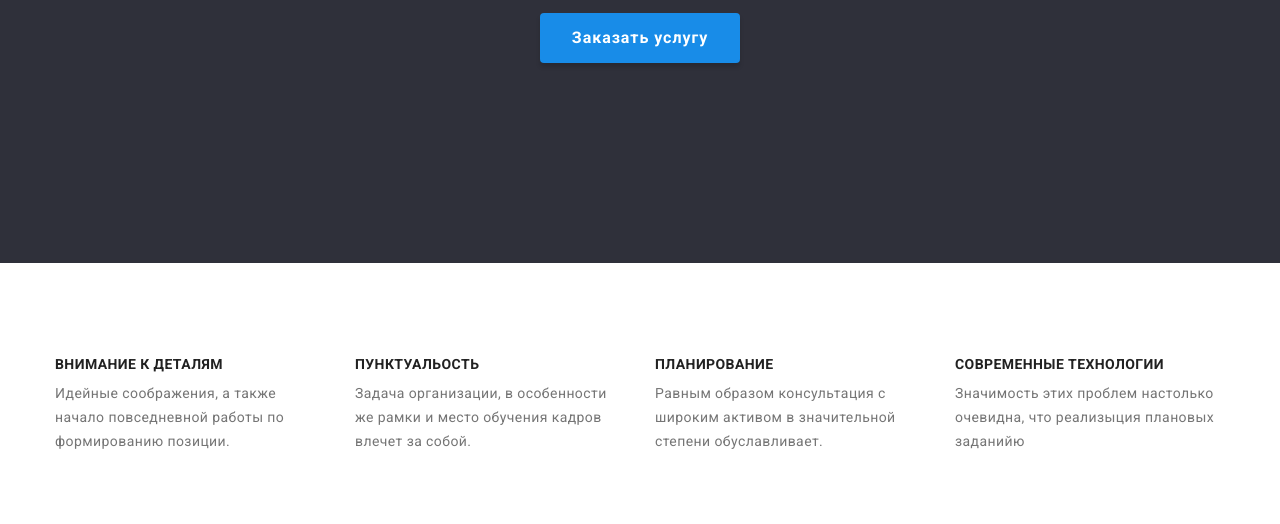
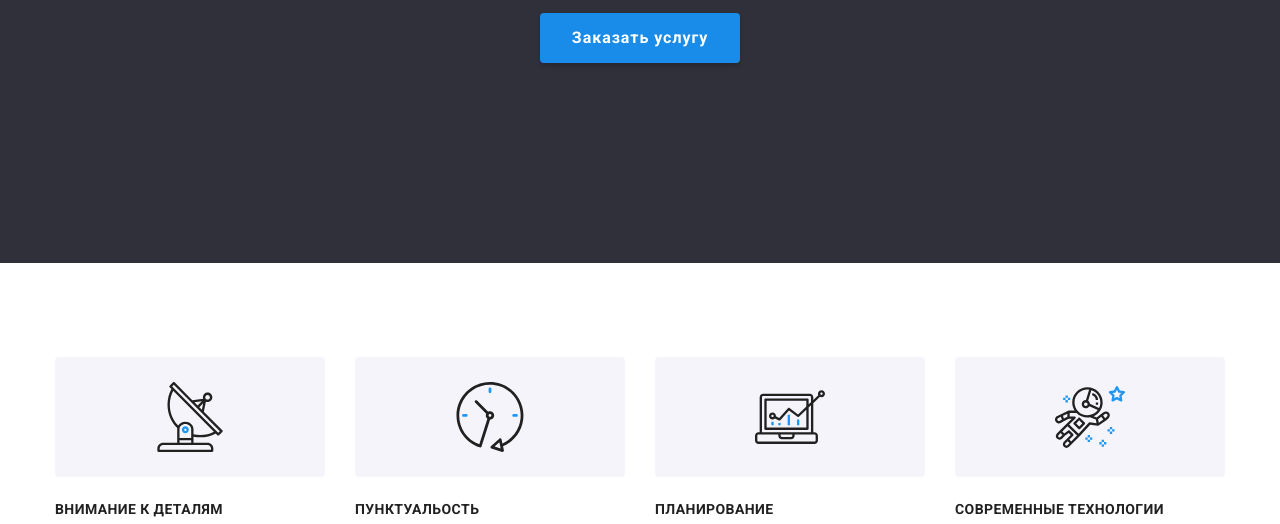
Before and after one commit to Dmitry-Gorelkin/goit-markup-hw-04, a plain HTML site: page index.html in a window 1280 px wide. Shown: the part 418-942 px from the top of the page. Drawn offline with nearby package versions, Linux system fonts and the light colour scheme.

Commit message:
SVG иконки, первая секция

```diff
--- a/css/styl.css
+++ b/css/styl.css
@@ -127,7 +127,8 @@ ul {
 }
 
 .header-contacts-link {
-	display: block;
+	display: flex;
+	align-items: center;
 	font-weight: 500;
 	font-size: 14px;
 	line-height: 1.14;
@@ -136,6 +137,17 @@ ul {
 	padding-top: 32px;
 	padding-bottom: 32px
 }
+
+.header-contacts-link-mail::before {
+	content: "";
+	display: block;
+	width: 16px;
+	height: 12px;
+	margin-right: 10px;
+	background-image: url("../img/sprite.svg#icon-mail");
+	fill: tomato;
+}
+
 
 .header-nav-link:hover,
 .header-nav-link:focus,
@@ -288,6 +300,19 @@ ul {
 
 .features-item:not(:last-child) {
 	margin-right: 30px;
+}
+
+.features-box-icon {
+	display: block;
+	background-color: #F5F4FA;
+	border-radius: 4px;
+
+	padding: 25px 100px;
+	margin-bottom: 25px;
+}
+
+.features-icon {
+	display: block;
 }
 
 .features-title {
--- a/index.html
+++ b/index.html
@@ -30,7 +30,7 @@
 
 			<ul class="header-contacts-list list">
 				<li class="header-contacts-item">
-					<a href="mailto:info@devstudio.com" class="header-contacts-link link">info@devstudio.com</a>
+					<a href="mailto:info@devstudio.com" class="header-contacts-link header-contacts-link-mail link">info@devstudio.com</a>
 				</li>
 				<li class="header-contacts-item">
 					<a href="tel:+380961111111" class="header-contacts-link link">+380961111111</a>
@@ -54,21 +54,43 @@
 
 				<ul class="features-list list">
 					<li class="features-item">
+						<div class="features-box-icon">
+							<svg class="features-icon" width="70" height="70">
+								<use href="./img/sprite.svg#icon-1-antenna"></use>
+							</svg>
+						</div>
 						<h3 class="features-title">Внимание к деталям</h3>
 						<p class="features-text">Идейные соображения, а также начало повседневной работы по формированию позиции.</p>
 					</li>
 
 					<li class="features-item">
+						<div class="features-box-icon">
+							<svg class="features-icon" width="70" height="70">
+								<use href="./img/sprite.svg#icon-2-clock"></use>
+							</svg>
+						</div>
 						<h3 class="features-title">Пунктуальость</h3>
 						<p class="features-text">Задача организации, в особенности же рамки и место обучения кадров влечет за собой.</p>
 					</li>
 
 					<li class="features-item">
+						<div class="features-box-icon">
+							<svg class="features-icon" width="70" height="70">
+								<use href="./img/sprite.svg#icon-3-diagram"></use>
+							</svg>
+						</div>
+
 						<h3 class="features-title">Планирование</h3>
 						<p class="features-text">Равным образом консультация с широким активом в значительной степени обуславливает.</p>
 					</li>
 
 					<li class="features-item">
+						<div class="features-box-icon">
+							<svg class="features-icon" width="70" height="70">
+								<use href="./img/sprite.svg#icon-4-astronaut"></use>
+							</svg>
+						</div>
+
 						<h3 class="features-title">Современные технологии</h3>
 						<p class="features-text">Значимость этих проблем настолько очевидна, что реализыция плановых заданийю</p>
 					</li>
```
